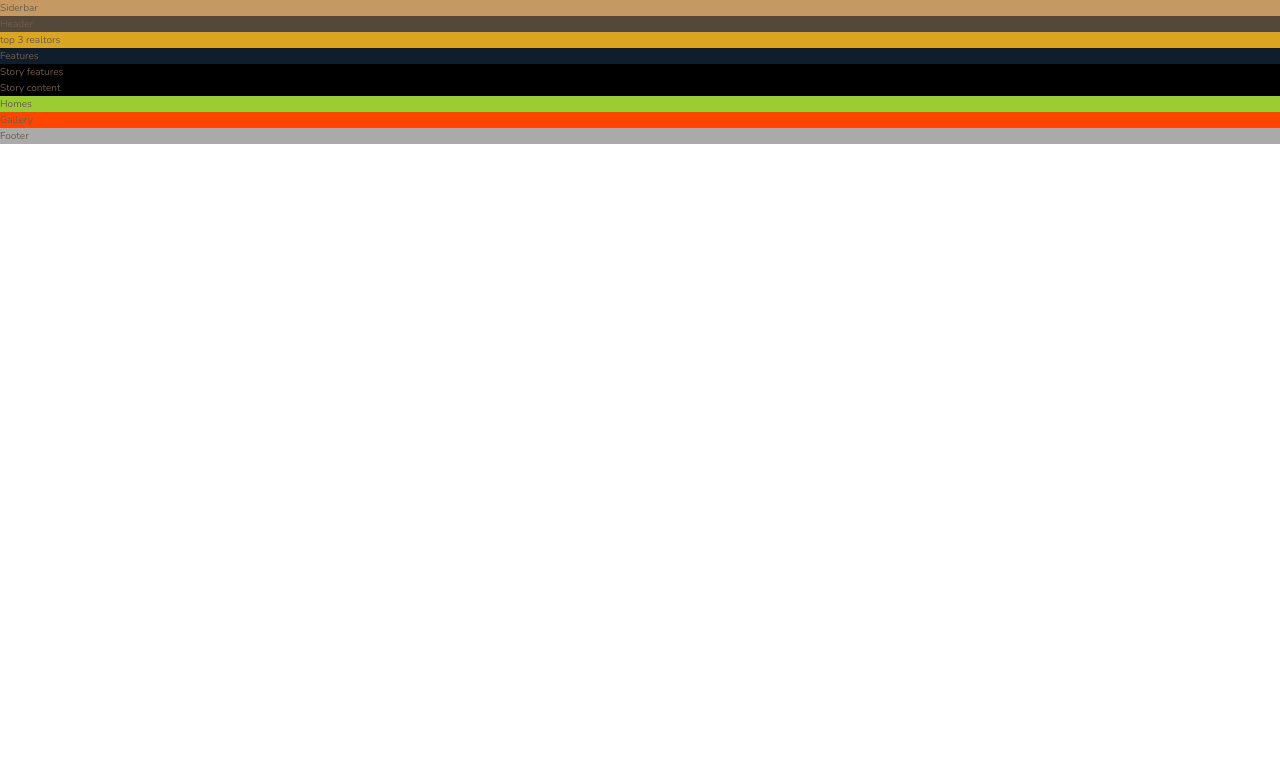
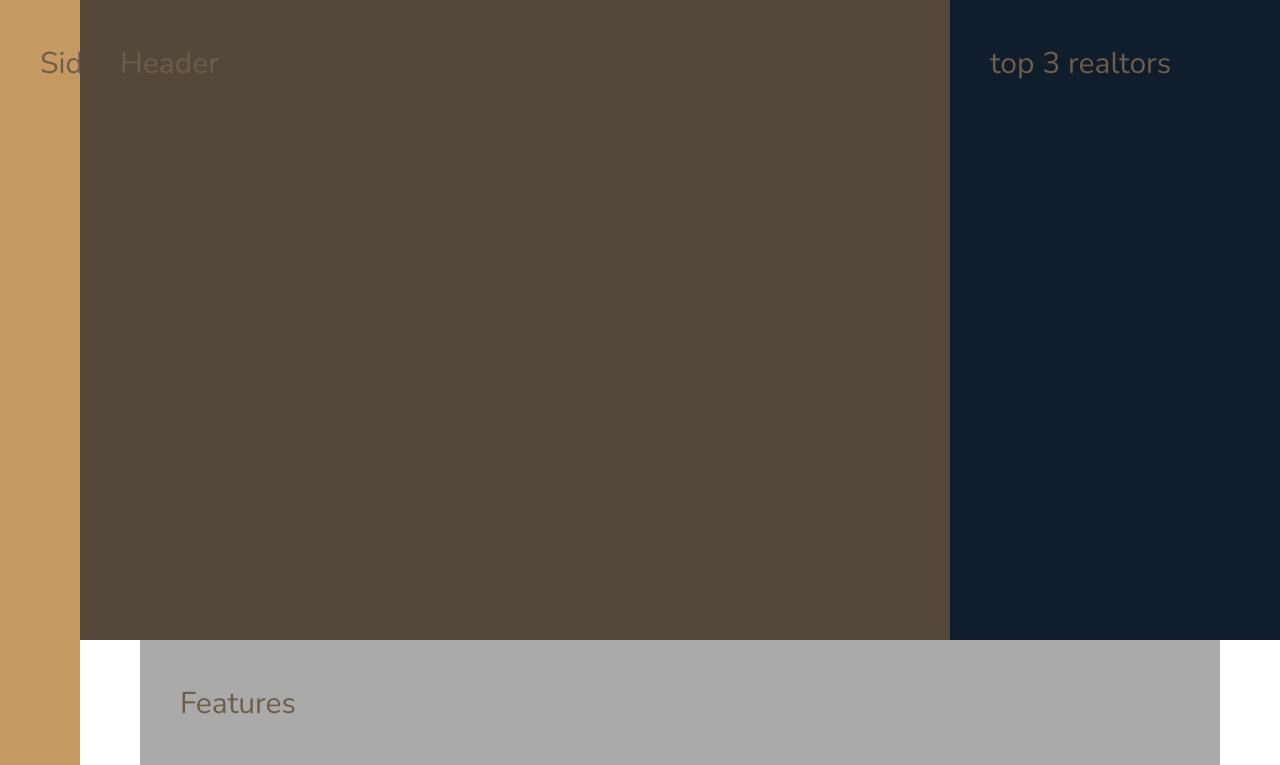
Before and after one commit to shrirangmhalgi/nexter, a website: page index.html in a window 1280 px wide. Shown: the top 765 px of the page. Drawn offline with nearby package versions, Linux system fonts and the light colour scheme.

Commit message:
built the whole website layout

```diff
--- a/index.html
+++ b/index.html
@@ -30,7 +30,7 @@
       </section>
 
       <div class="story__features">
-        Story features
+        Story pictures
       </div>
 
       <div class="story__content">
--- a/sass/_base.scss
+++ b/sass/_base.scss
@@ -23,7 +23,7 @@ $font-display: 'Josefin Sans', sans-serif;
 
 html{
   box-sizing: border-box;
-  font-size: 62.5%; //1rem = 20px
+  font-size: 62.5%; //1rem = 10px
 }
 
 body{
@@ -32,3 +32,14 @@ body{
   font-weight: 300;
   line-height: 1.6;
 }
+
+.container{
+  display: grid;
+  grid-template-rows: 80vh min-content 40vw repeat(3, min-content);  //min-content adapts to the content
+  grid-template-columns: [sidebar-start] 8rem [sidebar-end full-start] minmax(6rem, 1fr) [center-start]repeat(8, [col-start] minmax(min-content, 14rem) [col-end]) [center-end] minmax(6rem, 1fr) [full-end];
+
+  & > *{
+    padding: 40px;
+    font-size: 3rem;
+  }
+}
--- a/sass/_features.scss
+++ b/sass/_features.scss
@@ -1,3 +1,4 @@
 .features{
-  background-color: $color-secondary;
+  background-color: $color-grey-light-2;
+  grid-column: center-start / center-end;
 }
--- a/sass/_footer.scss
+++ b/sass/_footer.scss
@@ -1,3 +1,4 @@
 .footer{
-  background-color: $color-grey-light-2;
+  background-color: $color-secondary;
+  grid-column: full-start / full-end;
 }
--- a/sass/_gallery.scss
+++ b/sass/_gallery.scss
@@ -1,3 +1,4 @@
 .gallery{
-  background-color: orangered;
+  background-color: $color-grey-dark-1;
+  grid-column: full-start / full-end;
 }
--- a/sass/_header.scss
+++ b/sass/_header.scss
@@ -1,3 +1,4 @@
 .header{
   background-color: $color-grey-dark-1;
+  grid-column: full-start / col-end 6;
 }
--- a/sass/_homes.scss
+++ b/sass/_homes.scss
@@ -1,3 +1,4 @@
 .homes{
-  background-color: yellowgreen;
+  background-color: $color-secondary;
+  grid-column: center-start / center-end;
 }
--- a/sass/_realtors.scss
+++ b/sass/_realtors.scss
@@ -1,3 +1,4 @@
 .realtors{
-  background-color: goldenrod;
+  background-color: $color-secondary;
+  grid-column: col-start 7 / full-end;
 }
--- a/sass/_sidebar.scss
+++ b/sass/_sidebar.scss
@@ -1,3 +1,5 @@
 .sidebar{
   background-color: $color-primary;
+  grid-column: sidebar-start / sidebar-end;
+  grid-row: 1 / -1; //-1 is end
 }
--- a/sass/_story.scss
+++ b/sass/_story.scss
@@ -1,10 +1,12 @@
 .story{
 
-  &__content{
-    background-color: black;
+  &__features{
+    background-color: $color-primary;
+    grid-column: full-start / col-end 4;
   }
 
-  &__features{
-    background-color: black;
+  &__content{
+    background-color: $color-grey-light-1;
+    grid-column: col-start 5 / full-end;
   }
 }
```
Also changed, not shown: css/style.css.
